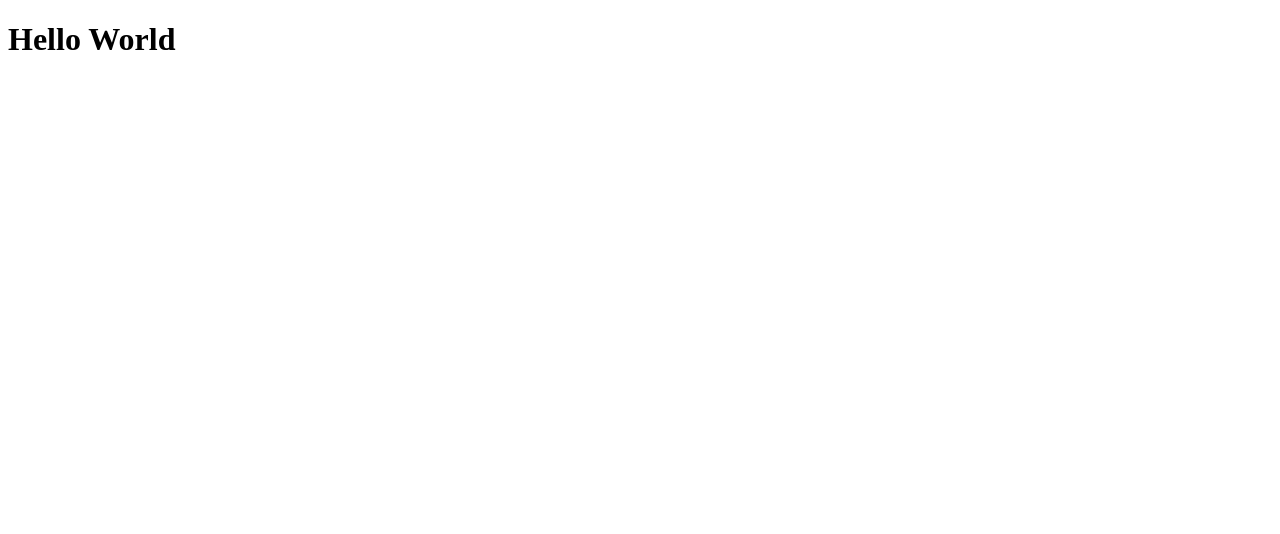
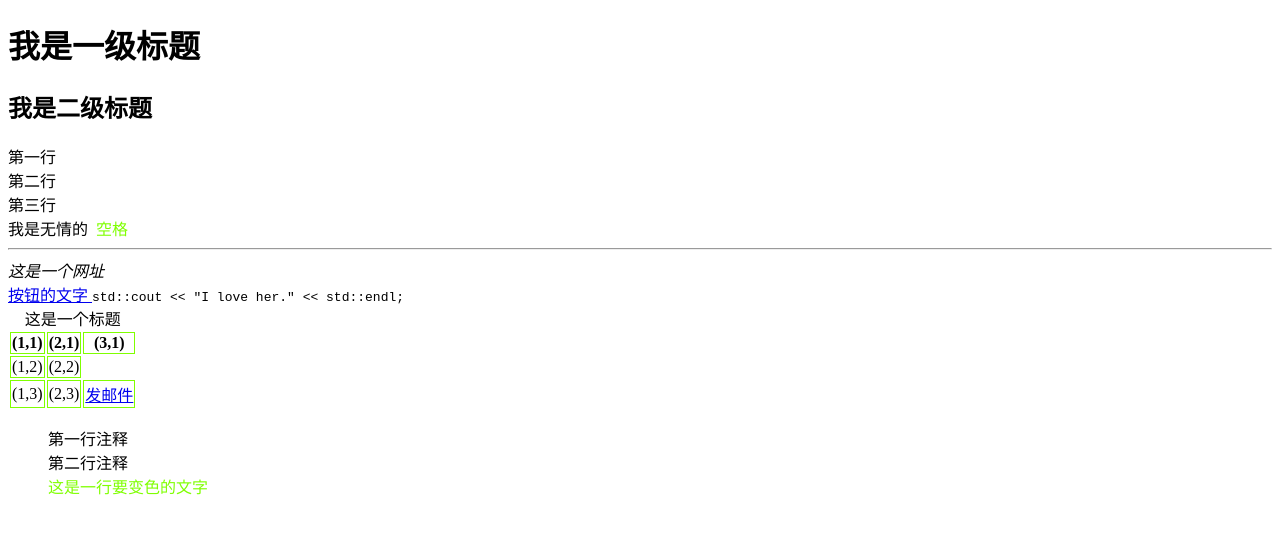
Before and after one commit to CainHsu/JSStudy, a plain HTML site: page playground.html in a window 1280 px wide. Drawn offline with Linux system fonts and the light colour scheme.

Commit message:
Daily Update

```diff
--- a/playground.html
+++ b/playground.html
@@ -1,10 +1,65 @@
 <!DOCTYPE html>
-<html lang="en">
+<html lang="ch">
 <head>
-    <meta charset="UTF-8"; content="text/html"; http-equiv="Content-Type">
+    <meta charset="UTF-8";
+          content="text/html";
+          http-equiv="Content-Type">
     <title>制作我的第一个网页</title>
+    <style type="text/css">
+        table tr td,th{border: 1px solid chartreuse}
+        span{
+            color: chartreuse;
+        }
+        code{
+
+        }
+
+    </style>
 </head>
+
 <body>
-<h1>Hello World</h1>
+    <h1>我是一级标题</h1>
+    <h2>我是二级标题</h2>
+    第一行 <br>
+    第二行 <br>
+    第三行 <br>
+    我是无情的&nbsp; <span>空格</span>
+    <hr>
+    <div id="blockA">
+        <address>
+            这是一个网址 <a href="https://www.baidu.com/" target="_blank"></a> <br> <!-- 跳转到新的页面 -->
+        </address>
+        <a href="https://www.baidu.com" title="鼠标放在按钮上显示的文字"> 按钮的文字 </a>
+        <code>
+            std::cout << "I love her." << std::endl;
+        </code>
+        <table summary="这是表格的简介">
+            <caption>这是一个标题</caption>
+            <tr>
+                <th>(1,1)</th>
+                <th>(2,1)</th>
+                <th>(3,1)</th>
+            </tr>
+            <tr>
+                <td>(1,2)</td>
+                <td>(2,2)</td>
+            </tr>
+            <tr>
+                <td>(1,3)</td>
+                <td>(2,3)</td>
+                <td><a href="mailto:example@qq.com?subject=subject&body=body"> 发邮件 </a></td>
+            </tr>
+        </table>
+    </div>
+
+    <div id="blockB">
+    <blockquote>
+        第一行注释 <br>
+        第二行注释 <br>
+        <span>
+            这是一行要变色的文字
+        </span>
+    </blockquote>
+    </div>
 </body>
 </html>
```
Also changed, not shown: files/pics/mailto.png (added), 3 other files.
